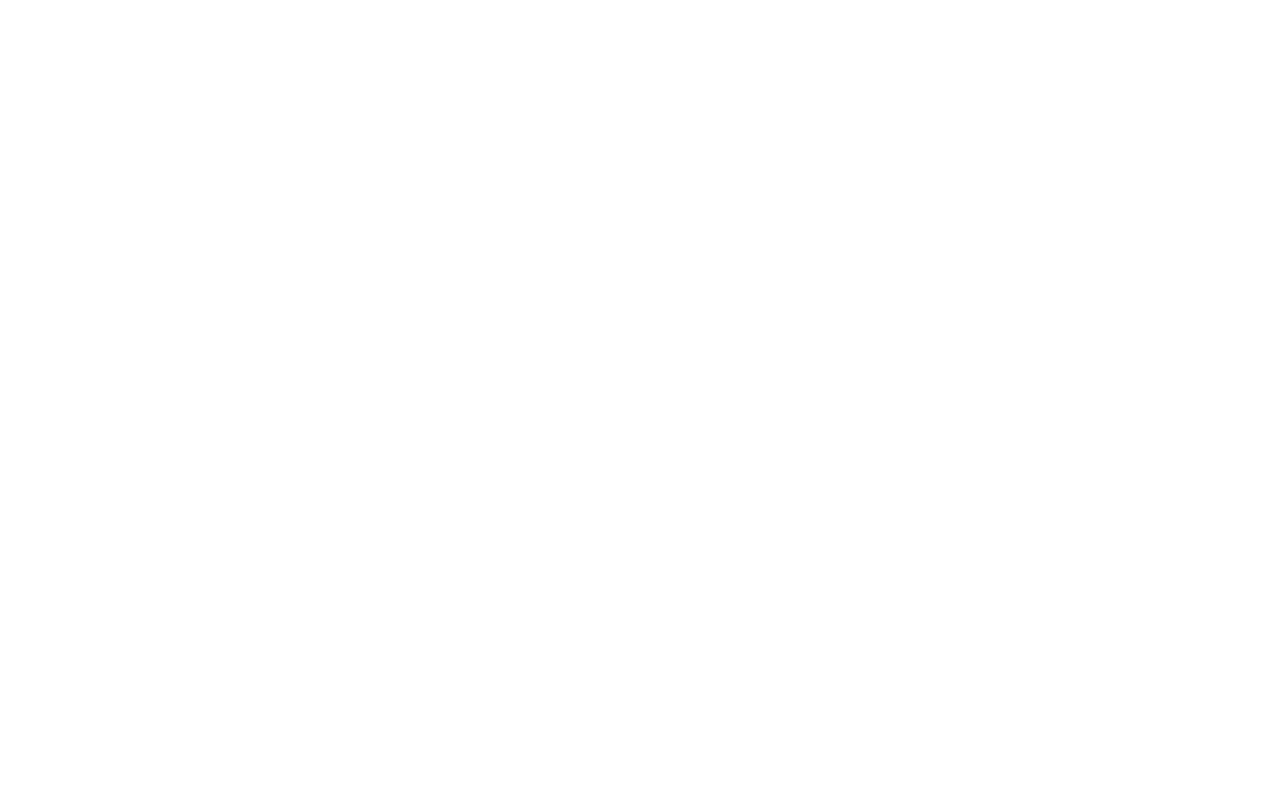
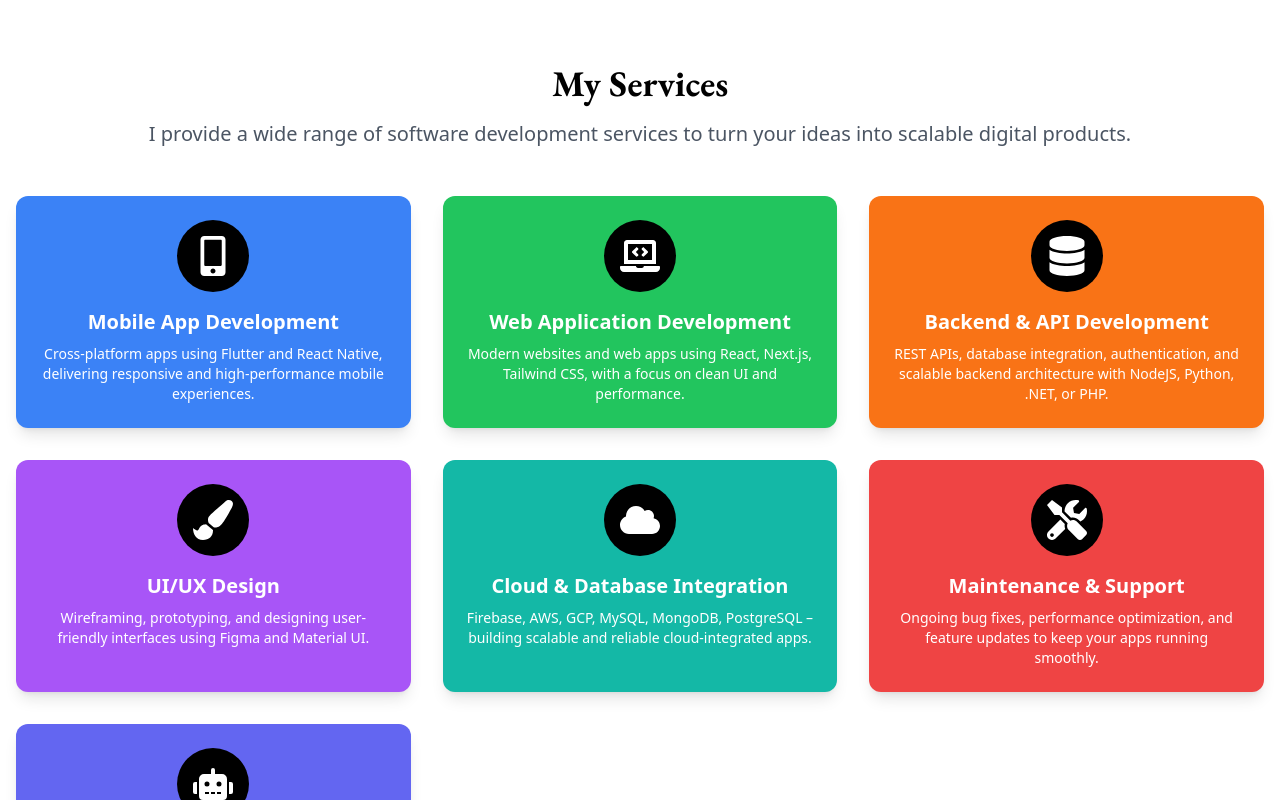
Before and after one commit to Danushan99/dhanu_dev, a React (Vite) app: page /Services in a window 1280 px wide. Before the commit this address had no page. Shown: the top 800 px of the page. Built offline with nearby package versions, Linux system fonts and the light colour scheme.

Commit message:
feat: add Services component and integrate into App; enhance AboutPage with experience highlights and skills

```diff
--- a/src/App.jsx
+++ b/src/App.jsx
@@ -2,6 +2,7 @@
 import AboutPage from "./componets/About";
 import HomePage from "./componets/HomePage";
 import NavBar from "./componets/NavBar";
+import Services from "./componets/ services";
 import {
   BrowserRouter as Router,
   Route,
@@ -13,6 +14,8 @@
   <Routes>
   <Route path="/" element={<HomePage/>} />
   <Route path="/AboutPage" element={<AboutPage/>} />
+  <Route path="/Services" element={<Services />} />
+
   </Routes>
 </Router>
 </>
--- /dev/null
+++ b/src/componets/ Services.jsx
@@ -0,0 +1,93 @@
+import React from "react";
+import { FaMobileAlt, FaLaptopCode, FaDatabase, FaPaintBrush, FaCloud, FaTools, FaRobot } from "react-icons/fa";
+
+function Services() {
+  const services = [
+    {
+      icon: <FaMobileAlt className="w-10 h-10 text-white" />,
+      title: "Mobile App Development",
+      description:
+        "Cross-platform apps using Flutter and React Native, delivering responsive and high-performance mobile experiences.",
+      bg: "bg-blue-500",
+    },
+    {
+      icon: <FaLaptopCode className="w-10 h-10 text-white" />,
+      title: "Web Application Development",
+      description:
+        "Modern websites and web apps using React, Next.js, Tailwind CSS, with a focus on clean UI and performance.",
+      bg: "bg-green-500",
+    },
+    {
+      icon: <FaDatabase className="w-10 h-10 text-white" />,
+      title: "Backend & API Development",
+      description:
+        "REST APIs, database integration, authentication, and scalable backend architecture with NodeJS, Python, .NET, or PHP.",
+      bg: "bg-orange-500",
+    },
+    {
+      icon: <FaPaintBrush className="w-10 h-10 text-white" />,
+      title: "UI/UX Design",
+      description:
+        "Wireframing, prototyping, and designing user-friendly interfaces using Figma and Material UI.",
+      bg: "bg-purple-500",
+    },
+    {
+      icon: <FaCloud className="w-10 h-10 text-white" />,
+      title: "Cloud & Database Integration",
+      description:
+        "Firebase, AWS, GCP, MySQL, MongoDB, PostgreSQL – building scalable and reliable cloud-integrated apps.",
+      bg: "bg-teal-500",
+    },
+    {
+      icon: <FaTools className="w-10 h-10 text-white" />,
+      title: "Maintenance & Support",
+      description:
+        "Ongoing bug fixes, performance optimization, and feature updates to keep your apps running smoothly.",
+      bg: "bg-red-500",
+    },
+    {
+      icon: <FaRobot className="w-10 h-10 text-white" />,
+      title: "AI & ML Integration",
+      description:
+        "Emotion recognition, predictive analytics, and AI-driven features for smarter applications.",
+      bg: "bg-indigo-500",
+    },
+  ];
+
+  return (
+    <section className="bg-home py-16 px-4">
+      <div className="max-w-7xl mx-auto text-center mb-12">
+        <h1 className="text-3xl md:text-4xl font-EB-Garamond font-bold mb-4">
+          My Services
+        </h1>
+        <p className="text-gray-600 text-lg md:text-xl">
+          I provide a wide range of software development services to turn your ideas into scalable digital products.
+        </p>
+      </div>
+
+      <div className="grid gap-8 md:grid-cols-2 lg:grid-cols-3 max-w-7xl mx-auto">
+        {services.map((service, index) => (
+          <div
+            key={index}
+            className={`flex flex-col items-center p-6 rounded-xl shadow-lg hover:scale-105 transition-transform duration-300 text-center ${service.bg}`}
+          >
+            <div className="p-4 rounded-full bg-black mb-4">{service.icon}</div>
+            <h2 className="text-xl font-bold text-white mb-2">{service.title}</h2>
+            <p className="text-white text-sm">{service.description}</p>
+          </div>
+        ))}
+      </div>
+
+      <div className="mt-12 text-center">
+        <a
+          href="mailto:Danuthasan008@gmail.com"
+          className="inline-block px-6 py-3 bg-gray-800 text-white rounded-lg font-bold hover:bg-gray-700 transition-colors"
+        >
+          Hire Me
+        </a>
+      </div>
+    </section>
+  );
+}
+
+export default Services;
--- a/src/componets/About.jsx
+++ b/src/componets/About.jsx
@@ -1,30 +1,90 @@
 /* eslint-disable react/no-unescaped-entities */
-import myImage from "../assets/me2.png";
+
 
 import React from "react";
 
+
+
+
 function AboutPage() {
+  const skills = [
+    "Flutter", "Dart", "React", "Firebase", "FastAPI", "NodeJS", "Python", "Tailwind CSS"
+  ];
+
+  const softSkills = [
+    "Communication", "Teamwork", "Problem-solving", "Adaptability", "Time Management"
+  ];
+
+  const experienceHighlights = [
+    "2+ years of experience in mobile and web app development",
+    "Built scalable Flutter apps with Firebase backend",
+    "Strong background in UI/UX design and API integrations",
+    "Delivered production-grade apps for clients and internal projects"
+  ];
+
   return (
-<section className="bg-home ">
-      <div className="grid gap-8 md:p-20 p-10  md:items-center bg-home">
-        <div className="flex flex-col justify-center items-center  ">
-          <h1 className="mb-2 text-2xl font-Jost font-medium">About Me</h1>
+    <section className="bg-gray-50 py-16 px-6 md:px-20">
+      <div className="max-w-6xl mx-auto grid gap-12">
+        <div className="text-center md:text-left">
+          <h2 className="text-4xl font-EB-Garamond font-semibold mb-4 text-gray-800">
+            About Me
+          </h2>
+          <p className="text-gray-700 text-lg leading-relaxed mb-6">
+            Hello! I'm <span className="font-semibold">Danushan Ravendran</span>, a passionate Software Engineer and Flutter Developer from Nugegoda, Sri Lanka. I focus on creating scalable, user-focused applications with an emphasis on modern UI/UX design.
+          </p>
         </div>
-        <p className=" bg-white md:text-[26px] text-[16px] lg:p-20 p-10 rounded-[10px] text-center flex flex-col">
-          <span className="text-[20px] pb-6">Welcom to Dhanu</span>
-          <span className=" font-EB-Garamond">
-            I am a highly self-motivated and enthusiastic individual with
-            excellent communication and interpersonal skills. I strive to
-            achieve the best I can through hard work and perseverance. I am also
-            a strong team player who can blend into many work environments to
-            achieve success as a team. I'm also interested in new technologies
-            and have the mindset to learn and adapt to new
-          </span>
-          <span className="pt-10 text-[14px]">By Dhanu</span>
-        </p>
+
+        {/* Experience Highlights */}
+        <div className="bg-white shadow-lg rounded-xl p-8">
+          <h3 className="text-2xl font-medium text-gray-800 mb-4">Experience Highlights</h3>
+          <ul className="list-disc list-inside text-gray-700 space-y-2">
+            {experienceHighlights.map((item, index) => (
+              <li key={index}>{item}</li>
+            ))}
+          </ul>
+        </div>
+
+        {/* Technical Skills */}
+        <div className="bg-white shadow-lg rounded-xl p-8">
+          <h3 className="text-2xl font-medium text-gray-800 mb-4">Technical Skills</h3>
+          <div className="flex flex-wrap gap-3">
+            {skills.map((skill) => (
+              <span key={skill} className="bg-blue-100 text-blue-800 px-3 py-1 rounded-full text-sm font-medium">
+                {skill}
+              </span>
+            ))}
+          </div>
+        </div>
+
+        {/* Soft Skills */}
+        <div className="bg-white shadow-lg rounded-xl p-8">
+          <h3 className="text-2xl font-medium text-gray-800 mb-4">Soft Skills</h3>
+          <div className="flex flex-wrap gap-3">
+            {softSkills.map((skill) => (
+              <span key={skill} className="bg-green-100 text-green-800 px-3 py-1 rounded-full text-sm font-medium">
+                {skill}
+              </span>
+            ))}
+          </div>
+        </div>
+
+        {/* Call to Action */}
+        <div className="bg-gradient-to-r from-blue-500 to-indigo-600 text-white text-center rounded-xl py-8 px-6">
+          <h3 className="text-2xl font-semibold mb-4">Let's Build Something Amazing</h3>
+          <p className="mb-6">I’m open to new opportunities and collaborations in web and mobile development. Feel free to reach out!</p>
+          <a
+            href="mailto:Danuthasan008@gmail.com"
+            className="bg-white text-blue-600 font-bold px-6 py-3 rounded-lg hover:bg-gray-100 transition"
+          >
+            Contact Me
+          </a>
+        </div>
       </div>
     </section>
   );
 }
 
+
+
+
 export default AboutPage;
--- a/src/componets/NavBar.jsx
+++ b/src/componets/NavBar.jsx
@@ -15,107 +15,67 @@
       }
     };
     window.addEventListener("scroll", handleScroll);
-    return () => {
-      window.removeEventListener("scroll", handleScroll);
-    };
+    return () => window.removeEventListener("scroll", handleScroll);
   }, []);
-  // togle function
 
-  const toggleMenu = () => {
-    setIsMenuOpen(!isMenuOpen);
-  };
+  const toggleMenu = () => setIsMenuOpen(!isMenuOpen);
+
   const navItems = [
-    { link: "Home", path: "#" },
-    { link: "About", path: "#" },
-    { link: "Services", path: "#" },
-    { link: "Contact ", path: "#" },
+    { link: "Home", path: "/" },
+    { link: "About", path: "/aboutpage" },
+    { link: "Services", path: "/services" },
+    { link: "Contact", path: "/contact" },
   ];
 
   return (
-    <div
-      className={`w-full ${
-        isSticky ? "bg-home" : "bg-home"
-      } fixed  left-0 right-0`}
-    >
-      <div
-        className={`flex justify-between py-2 px-20 bg-cont font-Jost ${
-          isSticky ? "hidden" : "block"
-        }`}
-      >
+    <div className={`w-full fixed top-0 left-0 right-0 z-50 ${isSticky ? "shadow-md bg-home" : "bg-home"}`}>
+      {/* Top Info Bar */}
+      <div className={`flex justify-between py-2 px-20 font-Jost ${isSticky ? "hidden" : "block"}`}>
         <h1>SOFTWARE ENGINEER</h1>
         <h1>
-          TEXT OR TALK • <a href="tel:+94779299587">+94 779299587</a>
+          TEXT OR TALK • <a href="tel:+94779299587">+94 77 929 9587</a>
         </h1>
       </div>
-      <nav className='py-4 bg-nav-bar lg:px-14 px-4 ${isSticky ? "sticky top-0 right-0 left-0 border-b transition-all bg-gray-4 duration-300 : "" }'>
-        <div className="flex justify-between items-center text_base gap-8  border-b-2 border-white ">
-          {/* border-b-2 border-black  */}
-          <Link
-            to="/AboutPage"
-            className="text-2xl font-semibold flex items-center space-x-3"
-          >
-            <span className="text-3xl font-EB-Garamond pl-6 ">
-              Danushan Ravendran
-            </span>
+
+      {/* Main Nav */}
+      <nav className="py-4 bg-nav-bar lg:px-14 px-4">
+        <div className="flex justify-between items-center gap-8 border-b-2 border-white">
+          <Link to="/" className="text-2xl font-semibold flex items-center space-x-3">
+            <span className="text-3xl font-EB-Garamond pl-6">Danushan Ravendran</span>
           </Link>
+
+          {/* Desktop Menu */}
           <ul className="md:flex space-x-12 hidden">
             {navItems.map(({ link, path }) => (
-              <li
-                key={path}
-                className="block text-base text-black hover:text-gray-1 first:font-medium"
-              >
-                <Link to={`/${path}`}>{link}</Link>
+              <li key={path} className="text-base text-black hover:text-gray-1 first:font-medium">
+                <Link to={path}>{link}</Link>
               </li>
             ))}
           </ul>
 
+          {/* Social Icons */}
           <div className="space-x-12 hidden lg:flex items-center">
-            <a
-              href="https://www.instagram.com/dhanu_thazan_/"
-              target="_blank"
-              rel="noopener noreferrer"
-            >
-              <button className="text-black bg-transparent  hover:text-gray-100 duration-150">
-                <FaInstagram className="w-6 h-6" />
-              </button>
+            <a href="https://www.instagram.com/dhanu_thazan_/" target="_blank" rel="noopener noreferrer">
+              <FaInstagram className="w-6 h-6 text-black hover:text-gray-100 duration-150" />
             </a>
-            <a
-              href="https://www.facebook.com/danu.deviil/"
-              target="_blank"
-              rel="noopener noreferrer"
-            >
-              <button className="text-black  hover:text-gray-100 font-bold text-xl outline-none focus:outline-none mr-1 mb-1 ease-linear transition-all duration-150">
-                <FaFacebookF className="w-6 h-6" />
-              </button>
+            <a href="https://www.facebook.com/danu.deviil/" target="_blank" rel="noopener noreferrer">
+              <FaFacebookF className="w-6 h-6 text-black hover:text-gray-100 duration-150" />
             </a>
           </div>
 
-          {/* menu for btn mobile */}
+          {/* Mobile Menu Button */}
           <div className="md:hidden">
-            <button
-              onClick={toggleMenu}
-              className="text-gray-1 focus:outline-none focus:text-gray-500"
-            >
-              {isMenuOpen ? (
-                <FaXmark className="h-6 w-6 text-gray-1" />
-              ) : (
-                <FaBars className="h-6 w-6 text-gray-1" />
-              )}
+            <button onClick={toggleMenu} className="text-gray-1 focus:outline-none">
+              {isMenuOpen ? <FaXmark className="h-6 w-6 text-gray-1" /> : <FaBars className="h-6 w-6 text-gray-1" />}
             </button>
           </div>
         </div>
-        {/* nav for mobile */}
-        <div
-          className={`space-y-4 px-4 mt-16 py-7 bg-white ${
-            isMenuOpen ? "block fixed top-0 right-0 left-0" : "hidden"
-          }`}
-        >
+
+        {/* Mobile Menu */}
+        <div className={`space-y-4 px-4 mt-16 py-7 bg-white ${isMenuOpen ? "block fixed top-0 right-0 left-0" : "hidden"}`}>
           {navItems.map(({ link, path }) => (
-            <li
-              key={path}
-              className="block text-base text-black hover:text-yello first:font-medium"
-            >
-              <a href={`/${path}`}>{link}</a>
+            <li key={path} className="text-base text-black hover:text-yellow-500 first:font-medium">
+              <Link to={path} onClick={() => setIsMenuOpen(false)}>{link}</Link>
             </li>
           ))}
         </div>
```
Also changed, not shown: src/componets/Experience.jsx (added).
